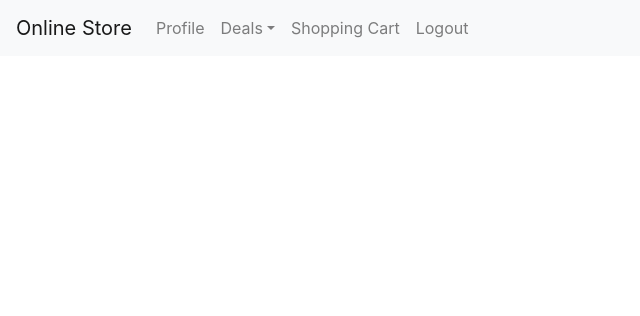
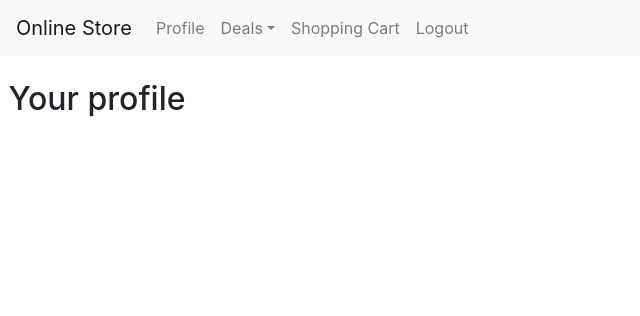
Before and after one commit to alexk318/onlineStore, a Flask app: page /profile in a window 1280 px wide. Shown: the top 316 px of the page, without its empty margins (0-640 px from the left). Run offline with Flask 2, Linux system fonts and the light colour scheme; the visitor is signed in with stand-in values (Sample User, id 1); data comes from the database, SQL or seed files in the repository; data that the repository does not hold is empty; some libraries are stand-ins or nearby versions.

Commit message:
We make out

```diff
--- a/main/templates/profile_page.html
+++ b/main/templates/profile_page.html
@@ -3,14 +3,14 @@
 
 {% block title %}
 
-
+    Profile
 
 {% endblock %}
 
 
 {% block content_headline %}
 
-
+    &nbsp;Your profile
 
 {% endblock %}
 
```
